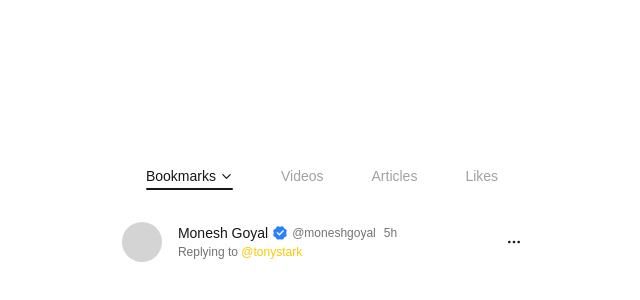
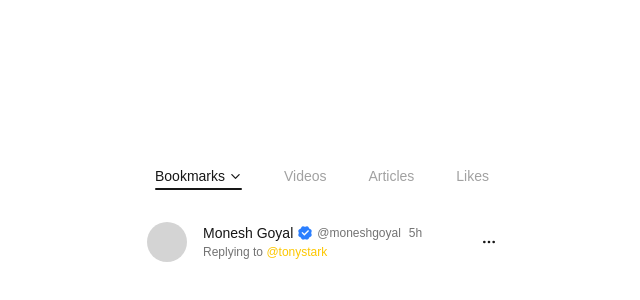
Before and after one commit to 2201monesh/design-component, a Next.js app: page / in a window 1280 px wide. Shown: the part 192-492 px from the top of the page, without its empty margins (318-958 px from the left). Built offline with nearby package versions, Linux system fonts and the light colour scheme.

Commit message:
feat: added animation layout shift to other tabs in twitter tabs switch component

```diff
--- a/components/TwitterTabsSwitchAnimation.tsx
+++ b/components/TwitterTabsSwitchAnimation.tsx
@@ -1,7 +1,7 @@
 'use client'
 
 import React, { useState } from 'react'
-import { motion, AnimatePresence } from 'framer-motion'
+import { motion } from 'framer-motion'
 import { IoIosArrowDown } from 'react-icons/io'
 import { HiOutlineDotsHorizontal } from "react-icons/hi";
 import { RiVerifiedBadgeFill } from "react-icons/ri";
@@ -14,33 +14,24 @@ const TwitterTabsSwitchAnimation = () => {
   return (
     <div className='w-full h-full flex items-center justify-center'>
       <div className='flex flex-col'>
-        <div className='flex items-center'>
+        <div className='flex items-center justify-between w-[350px]'>
           {tabs.map((tab, i) => (
             <button
               key={tab}
               onClick={() => setActive(i)}
-              className={`relative px-6 py-3 text-sm font-medium transition-colors duration-200 cursor-pointer
+              className={`relative py-3 px-2 text-sm font-medium transition-colors duration-200 cursor-pointer
                 ${active === i ? 'text-neutral-900' : 'text-neutral-400 hover:text-neutral-600'}`}
             >
               <span className='relative flex items-center gap-1'>
                 {tab}
                 {tab === 'Bookmarks' && (
-                  <span className='w-[13px] overflow-hidden flex items-center'>
-                    <AnimatePresence>
-                      {active === i && (
-                        <motion.span
-                          key='arrow'
-                          initial={{ x: -14, opacity: 0 }}
-                          animate={{ x: 0, opacity: 1 }}
-                          exit={{ x: -14, opacity: 0 }}
-                          transition={{ duration: 0.2, ease: 'linear' }}
-                          className='flex items-center'
-                        >
-                          <IoIosArrowDown size={13} />
-                        </motion.span>
-                      )}
-                    </AnimatePresence>
-                  </span>
+                  <motion.span
+                    animate={{ width: active === i ? 13 : 0 }}
+                    transition={{ duration: 0.2, ease: 'linear' }}
+                    className='overflow-hidden flex items-center'
+                  >
+                    <IoIosArrowDown size={13} className='shrink-0' />
+                  </motion.span>
                 )}
                 {active === i && (
                   <motion.span
```
